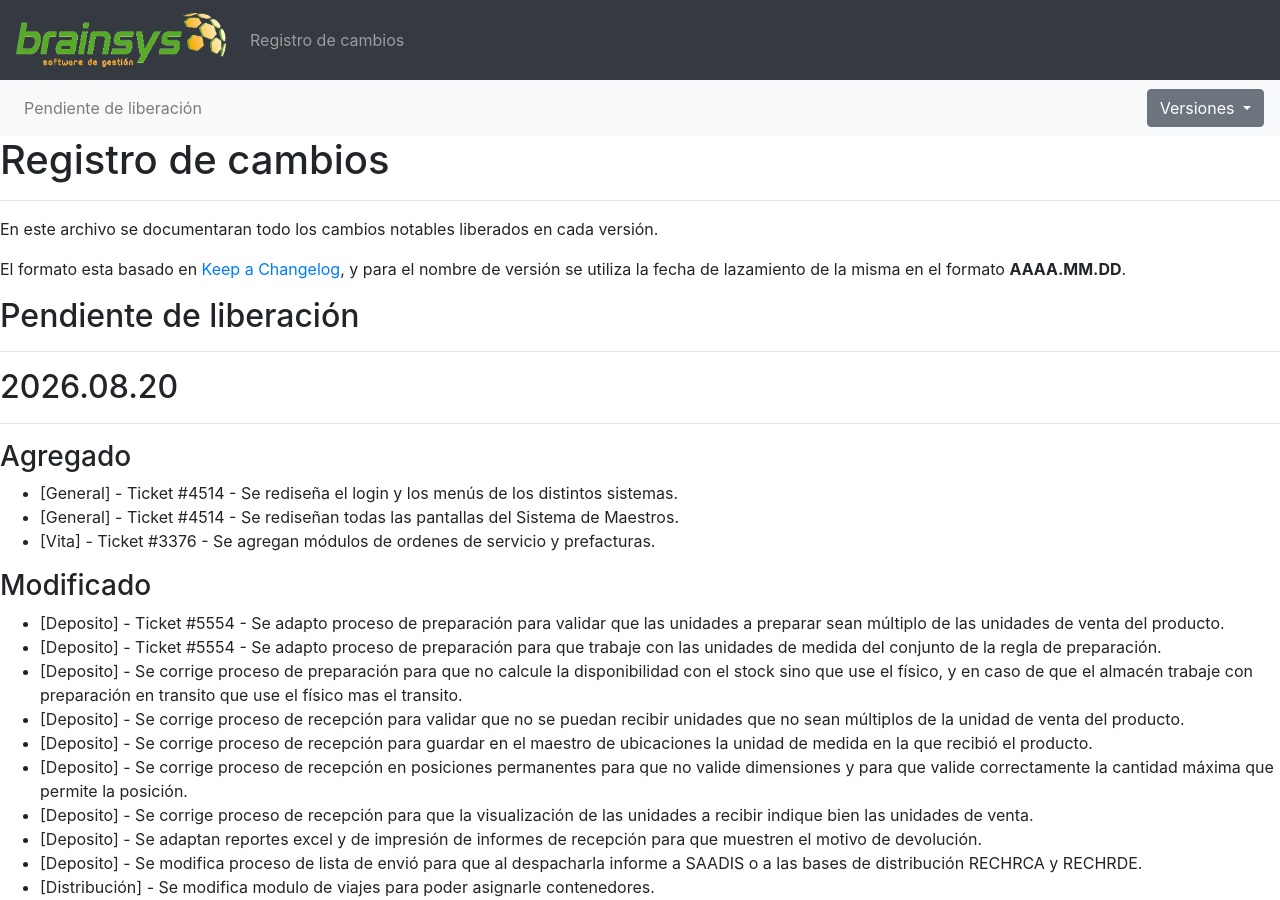
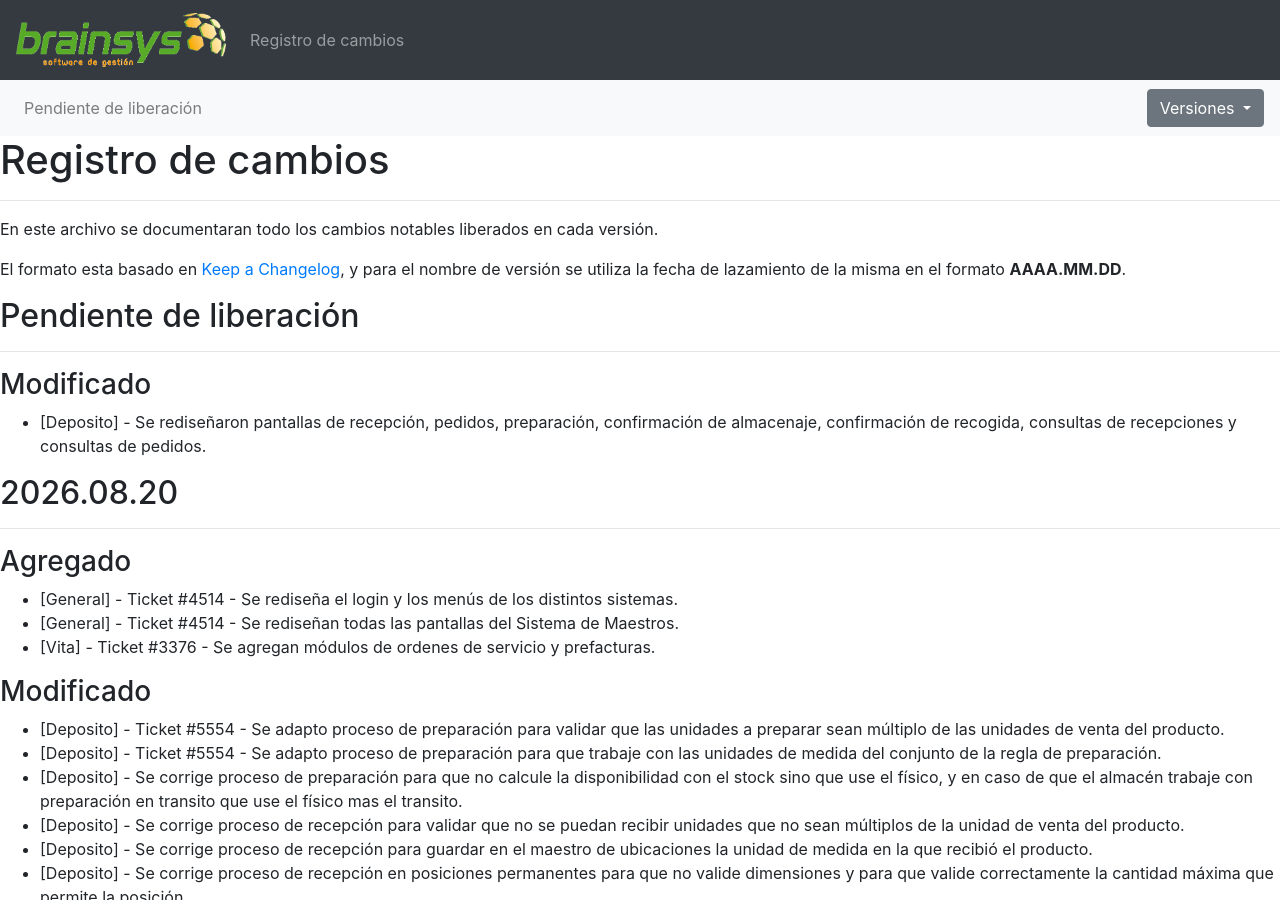
Before and after one commit to brainsys-arsaad/versionado, a Jekyll site: the page built from registro-cambios.markdown, in a window 1280 px wide and 900 px high. Built offline with Jekyll 4.4.1, drawn with Linux system fonts in a browser that asks for light colours.

Commit message:
Update registro-cambios.markdown

```diff
--- a/registro-cambios.markdown
+++ b/registro-cambios.markdown
@@ -125,6 +125,9 @@ El formato esta basado en [Keep a Changelog](https://keepachangelog.com/es-ES/1.
 
 ## Pendiente de liberación
 ---
+
+### Modificado
+- [Deposito] - Se rediseñaron pantallas de recepción, pedidos, preparación, confirmación de almacenaje, confirmación de recogida, consultas de recepciones y consultas de pedidos.
 
 ## 2026.08.20
 ---
```
